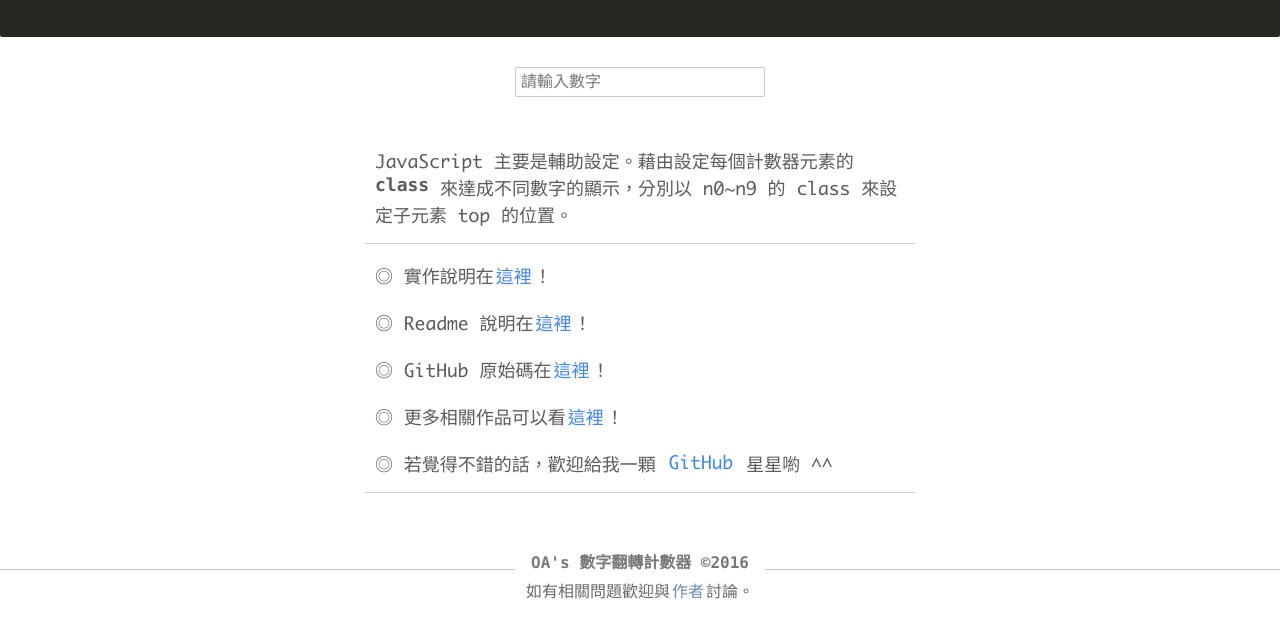
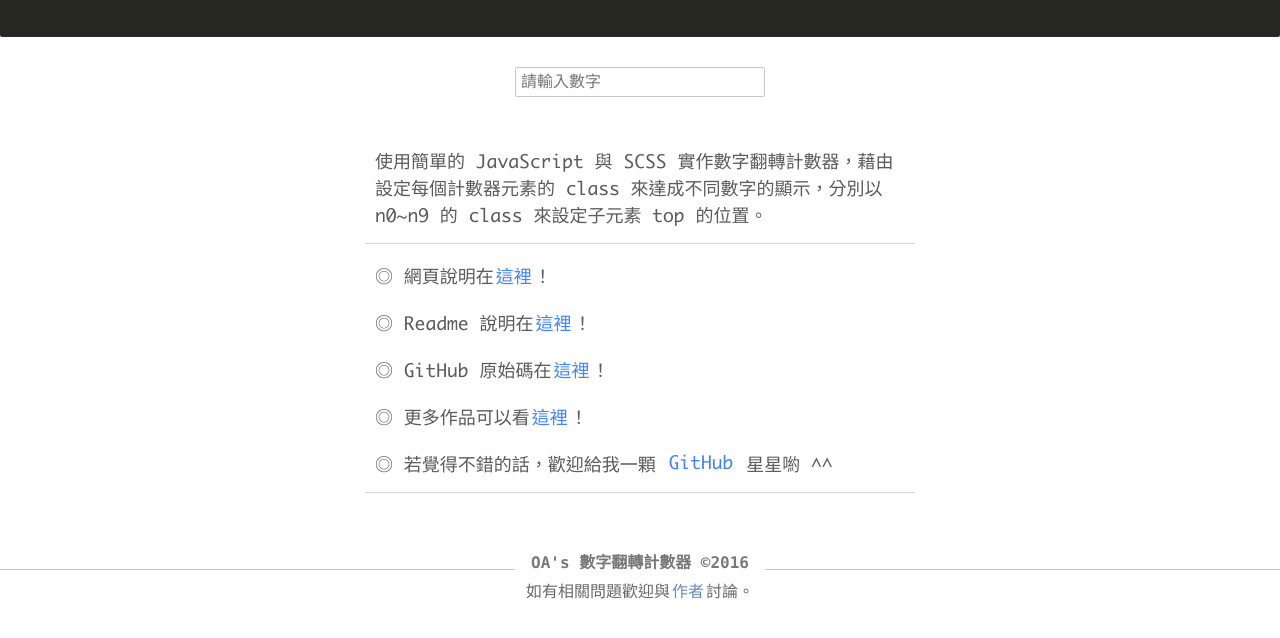
Before and after one commit to oawu/number_flipping_counter, a plain HTML site: page index.html in a window 1280 px wide. Shown: the part 148-786 px from the top of the page. Drawn offline with Linux system fonts and the light colour scheme.

Commit message:
Fix code.

```diff
--- a/index.html
+++ b/index.html
@@ -62,11 +62,11 @@
     <input type='number' id='num' placeholder='請輸入數字' />
 
     <article>
-      <p>JavaScript 主要是輔助設定。藉由設定每個計數器元素的 <b>class</b> 來達成不同數字的顯示，分別以 n0~n9 的 class 來設定子元素 top 的位置。</p>
-      <p>◎ 實作說明在<a href='http://www.ioa.tw/number-flipping-counter.html' target='_blank'>這裡</a>！</p>
+      <p>使用簡單的 JavaScript 與 SCSS 實作數字翻轉計數器，藉由設定每個計數器元素的 class 來達成不同數字的顯示，分別以 n0~n9 的 class 來設定子元素 top 的位置。</p>
+      <p>◎ 網頁說明在<a href='http://www.ioa.tw/number-flipping-counter.html' target='_blank'>這裡</a>！</p>
       <p>◎ Readme 說明在<a href='https://github.com/comdan66/number_flipping_counter/blob/master/readme.md' target='_blank'>這裡</a>！</p>
       <p>◎ GitHub 原始碼在<a href='https://github.com/comdan66/number_flipping_counter/' target='_blank'>這裡</a>！</p>
-      <p>◎ 更多相關作品可以看<a href='http://www.ioa.tw/?f=works' target='_blank'>這裡</a>！</p>
+      <p>◎ 更多作品可以看<a href='http://www.ioa.tw/?f=works' target='_blank'>這裡</a>！</p>
       <p>◎ 若覺得不錯的話，歡迎給我一顆 <a href='https://github.com/comdan66/number_flipping_counter/' target='_blank'>GitHub</a> 星星喲 ^^</p>
     </article>
 
```
Also changed, not shown: readme.md.
